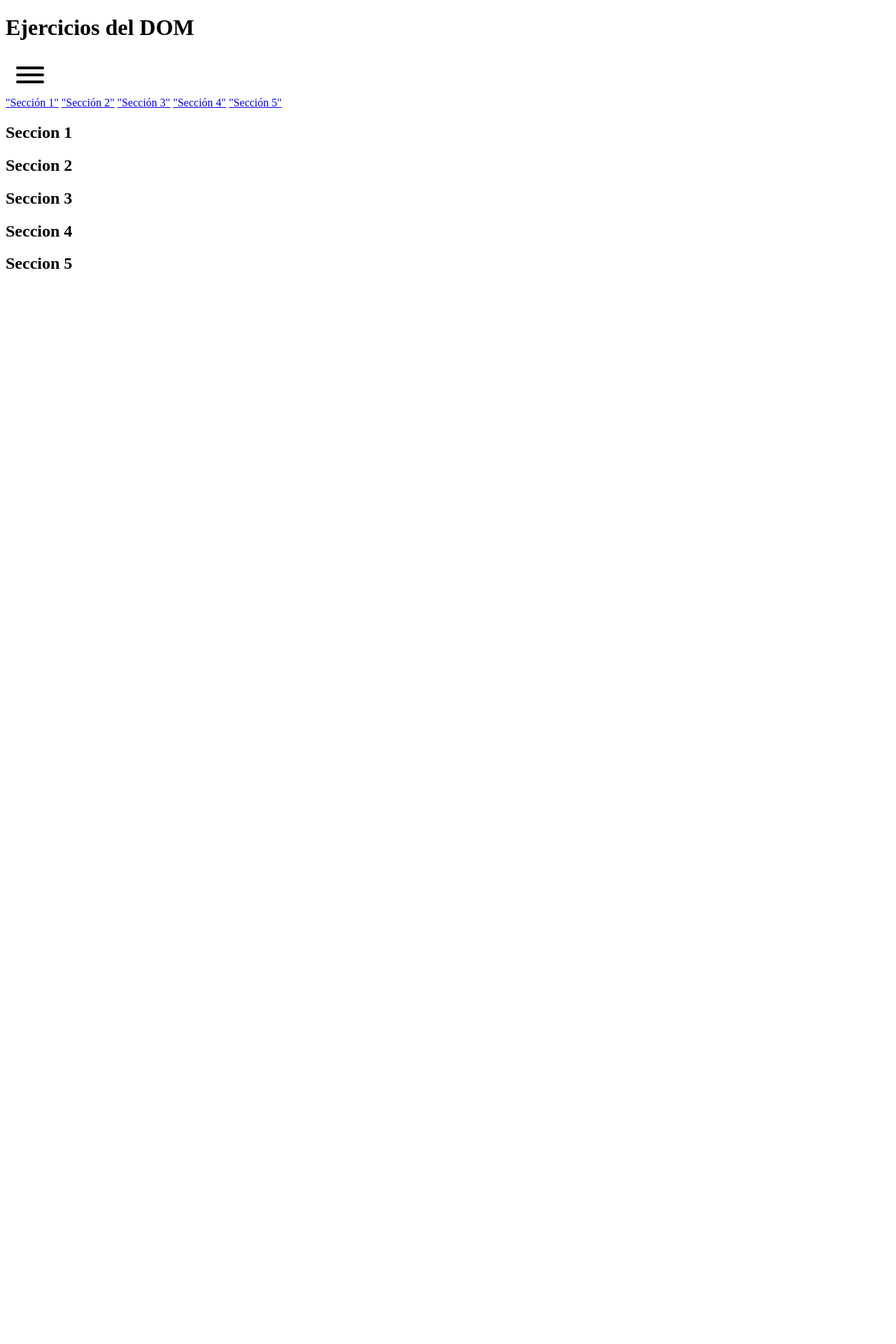
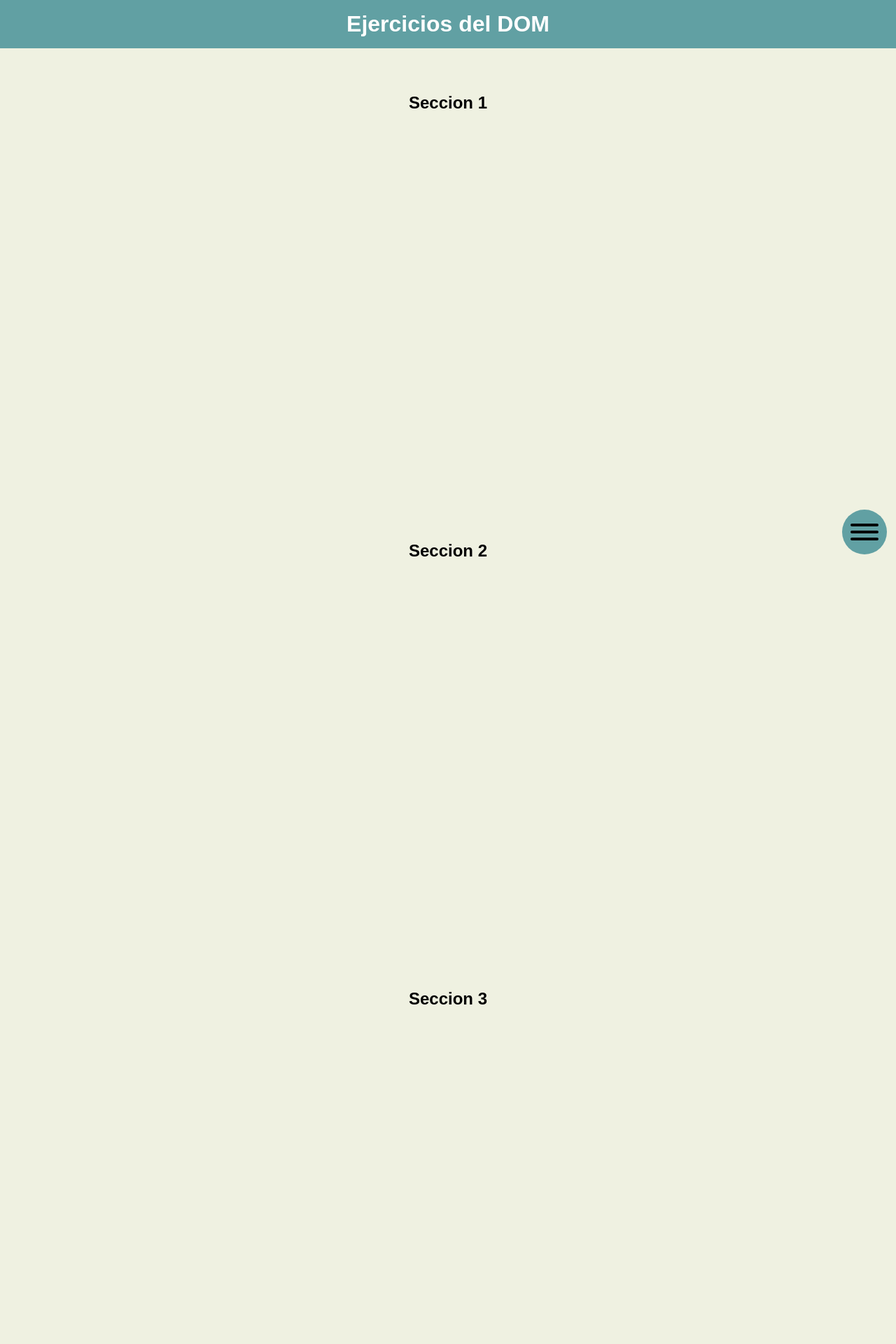
Before and after one commit to AlbertoCard/MyWeb, a PHP site: page /dom-ejercicios.html in a window 1280 px wide. Shown: the top 1920 px of the page at 70% size. Before the commit the page ends 384 px from the top, so only its background shows below. Run offline with PHP 8.4, Linux system fonts and the light colour scheme.

Commit message:
E_4 -css index y menu hamburguesa

```diff
--- a/JS/E_4/dom-ejercicios.css
+++ b/JS/E_4/dom-ejercicios.css
@@ -1,3 +1,120 @@
+/* declaramos variables */
 :root{
-    --fondo: #f5f5f5;
+    --main-color: #61a0a3;
+    --main-color-hover: #3d6b6e;
+    --second-color: #121f21;
+    --container-width: 1200px;
 }
+
+
+/* reset de estilos */
+html {
+    box-sizing: border-box;
+    font-family: sans-serif;
+    font-size: 16px;
+    scroll-behavior: smooth;
+}
+*,
+*::before,
+*::after {
+    box-sizing: inherit;
+    margin: 0;
+    padding: 0;
+}
+
+/* estilos generales */
+body{
+    margin: 0;
+    overflow-x: hidden;
+    background-color: #eff1e1;
+}
+
+/* menu hamburguesa */
+.header{
+    background-color: var(--main-color);
+    color: white;
+    padding: 1rem;
+    position: sticky; /* para que se quede fijo en la parte superior */
+    width: 100%;
+    z-index: 998; /* para que esté por encima de todo */
+}
+
+.header h1{
+    margin: 0 auto;
+    text-align: center;
+}
+
+.section{
+    padding: 2rem;
+    padding-top: 4rem;
+    margin: 0 auto;
+    width: 100%;
+    max-width: var(--container-width);
+    min-height: 80vh;
+    text-align: center;
+}
+
+.panel{
+    position: fixed;
+    z-index: 999;
+    top: 0;
+    left: 0;
+    right: 0;
+    bottom: 0;
+    width: 100%;
+    display: flex;
+    flex-direction: column;
+    justify-content: center;
+    align-items: center;
+    overflow-y: auto; /* para que se pueda hacer scroll */
+    background-color: var(--second-color);
+    opacity: 0;
+    visibility: visible;
+    transition: transform 0.5s, opacity 0.5s;
+    transform: translate(-100%, 0);
+}
+.panel.is-active{
+    transform: translate(0, 0);
+    opacity: 1;
+    visibility: visible;
+}
+
+.panel-btn{
+    position: fixed;
+    z-index: 999;
+    bottom: 1vh;
+    right: 1vw;
+    width: 4rem;
+    height: 4rem;
+    border-radius: 50%;
+    padding: 0;
+    display: flex;
+    justify-content: center;
+    align-items: center;
+    background-color: var(--main-color);
+}
+
+.menu{
+    width: inherit; /* para que ocupe todo el ancho del panel */
+    display: flex;
+    flex-direction: column;
+    justify-content: space-evenly;
+    align-items: center;
+    text-align: center;
+}
+
+.menu a{
+    padding: 2rem;
+    width: inherit;
+    display: block;
+    font-size: 1.5rem;
+    text-decoration: none;
+    color: var(--main-color);
+    transition: all 0.3s ease;
+}
+
+.menu a:hover{
+    font-weight: bold;
+    background-color: var(--main-color-hover);
+    color: white;
+}
--- a/JS/E_4/dom-ejercicios.html
+++ b/JS/E_4/dom-ejercicios.html
@@ -11,18 +11,18 @@
     <header class="header">
         <h1>Ejercicios del DOM</h1>
     </header>
-    <button class="hamburger hamburger--spin" type="button">
+    <button class="panel-btn hamburger hamburger--spin" type="button">
         <span class="hamburger-box">
           <span class="hamburger-inner"></span>
         </span>
     </button>
     <aside class="panel">
         <nav class="menu">
-            <a href="#seccion 1">"Sección 1"</a>
-            <a href="#seccion 2">"Sección 2"</a>
-            <a href="#seccion 3">"Sección 3"</a>
-            <a href="#seccion 4">"Sección 4"</a>
-            <a href="#seccion 5">"Sección 5"</a>
+            <a href="#seccion 1">Sección 1</a>
+            <a href="#seccion 2">Sección 2</a>
+            <a href="#seccion 3">Sección 3</a>
+            <a href="#seccion 4">Sección 4</a>
+            <a href="#seccion 5">Sección 5</a>
         </nav>
     </aside>
     <section id="seccion1" class="section">
```
